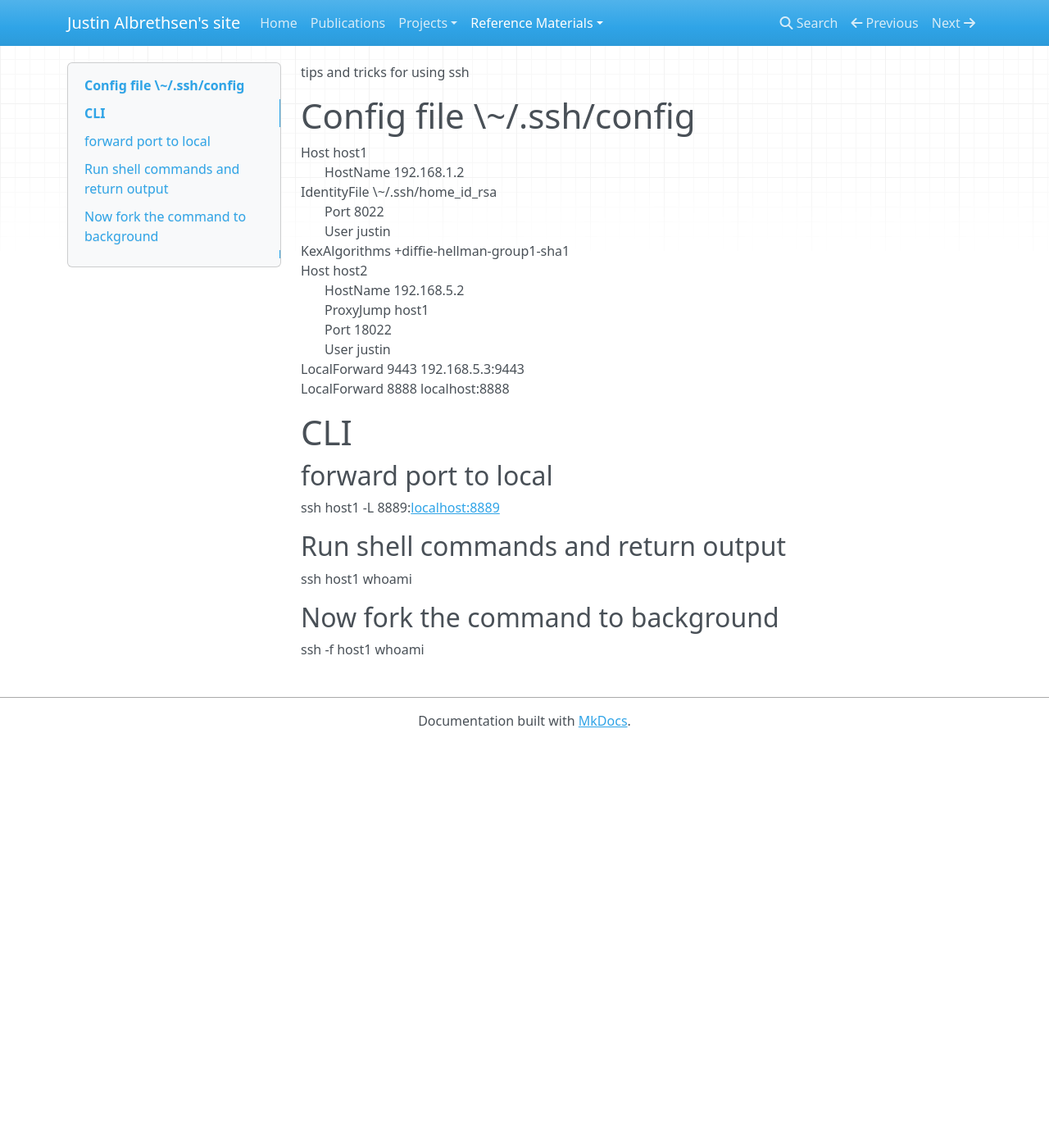
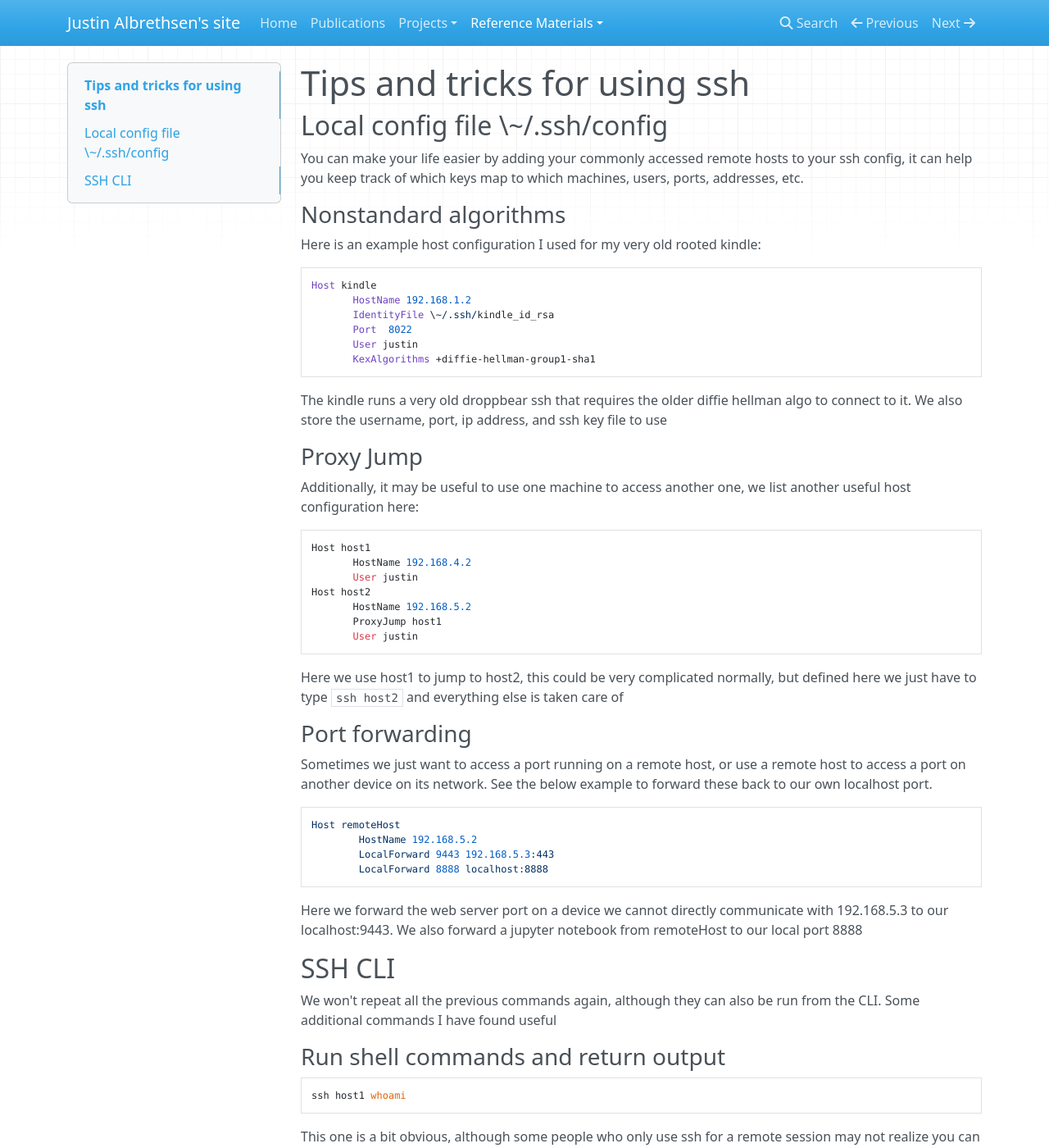
Before and after one commit to jalbrethsen/web, an MkDocs documentation site: the page built from docs/SSH.md, in a window 1280 px wide and 1400 px high. Shown: the whole window at 82% size. Built offline with MkDocs 1.6.1, drawn with Linux system fonts in a browser that asks for light colours; nearby versions of some CDN libraries; some of the changed text lies outside the part shown.

Commit message:
updated SSH commands to pretify

````diff
--- a/docs/SSH.md
+++ b/docs/SSH.md
@@ -1,33 +1,49 @@
-tips and tricks for using ssh
+# Tips and tricks for using ssh
 
-# Config file \~/.ssh/config
-
-Host host1
+## Local config file \~/.ssh/config
+You can make your life easier by adding your commonly accessed remote hosts to your ssh config, it can help you keep track of which keys map to which machines, users, ports, addresses, etc.
+### Nonstandard algorithms
+Here is an example host configuration I used for my very old rooted kindle:
+```
+Host kindle
        HostName 192.168.1.2
-              IdentityFile \~/.ssh/home_id_rsa
+       IdentityFile \~/.ssh/kindle_id_rsa
        Port  8022
        User justin
-              KexAlgorithms +diffie-hellman-group1-sha1
+       KexAlgorithms +diffie-hellman-group1-sha1
+```
+The kindle runs a very old droppbear ssh that requires the older diffie hellman algo to connect to it. We also store the username, port, ip address, and ssh key file to use
+### Proxy Jump
+Additionally, it may be useful to use one machine to access another one, we list another useful host configuration here:
+```
+Host host1
+       HostName 192.168.4.2
+       User justin
 Host host2
        HostName 192.168.5.2
        ProxyJump host1
-       Port  18022
        User justin
-              LocalForward 9443 192.168.5.3:9443
-              LocalForward 8888 localhost:8888
-
-# CLI
-
-## forward port to local
-
-ssh host1 -L 8889:[localhost:8889](http://localhost:8889)
-
-## Run shell commands and return output
-
+```
+Here we use host1 to jump to host2, this could be very complicated normally, but defined here we just have to type `ssh host2` and everything else is taken care of
+### Port forwarding
+Sometimes we just want to access a port running on a remote host, or use a remote host to access a port on another device on its network. See the below example to forward these back to our own localhost port.
+```
+Host remoteHost
+        HostName 192.168.5.2
+        LocalForward 9443 192.168.5.3:443
+        LocalForward 8888 localhost:8888
+```
+Here we forward the web server port on a device we cannot directly communicate with 192.168.5.3 to our localhost:9443. We also forward a jupyter notebook from remoteHost to our local port 8888
+## SSH CLI
+We won't repeat all the previous commands again, although they can also be run from the CLI. Some additional commands I have found useful
+### Run shell commands and return output
+```
 ssh host1 whoami
-
-## Now fork the command to background
-
+```
+This one is a bit obvious, although some people who only use ssh for a remote session may not realize you can use it to quickly run a single command.
+### Fork the command to background
+```
 ssh -f host1 whoami
-
-##
+```
+For long running commands or asynchronous commands you can do a non-blocking command with -f.
+This can be useful in scripting if running several commands on many devices.
--- a/mkdocs.yml
+++ b/mkdocs.yml
@@ -7,6 +7,7 @@ nav:
    - Tiny Linux: 'Minimal Linux.md'
    - Ubuntu Thin Client: 'Ubuntu thin client.md'
    - Wyoming on Echo Dot: 'EchoWyoming.md'
+   - Wireguard in Network Namespace: 'Wireguard.md'
  - Reference Materials:
     - Linux Commands: 'Linux commands.md'
     - Linux Tunnels: 'Linux tunnels.md'
````
